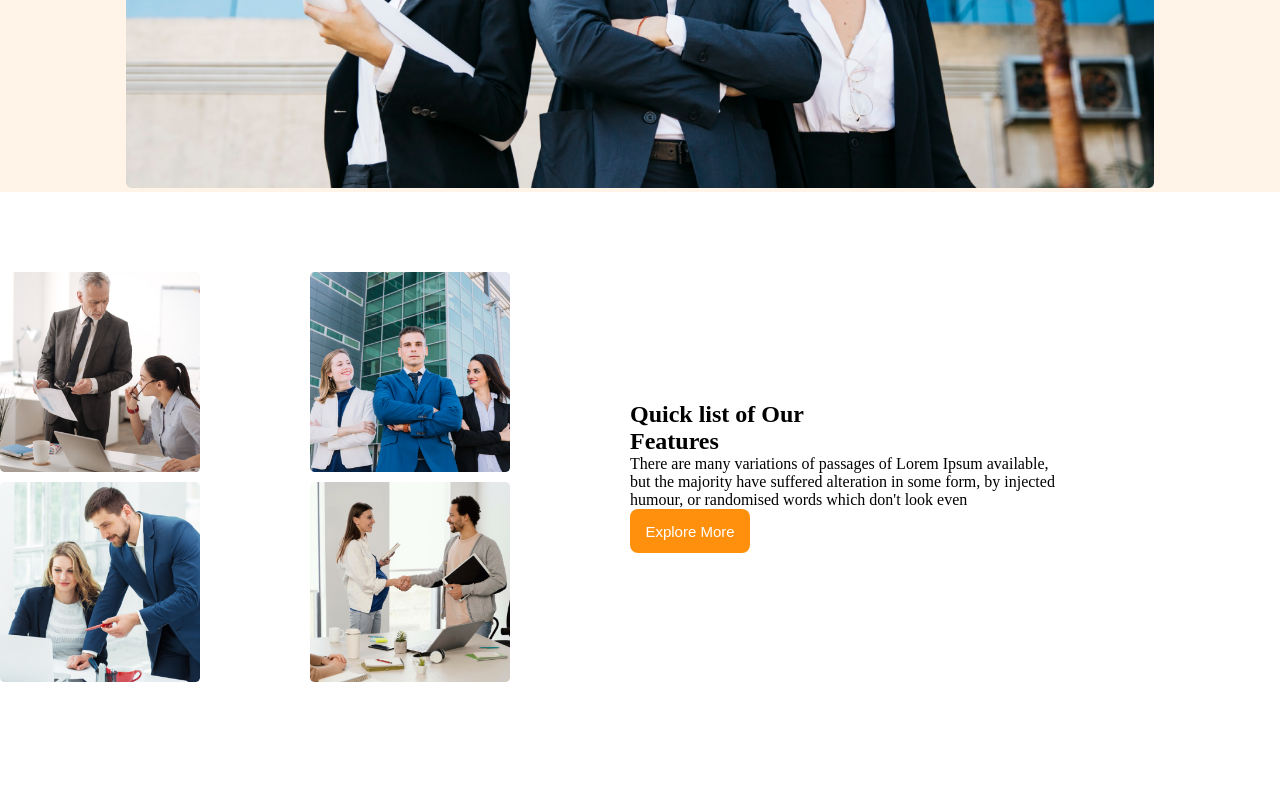
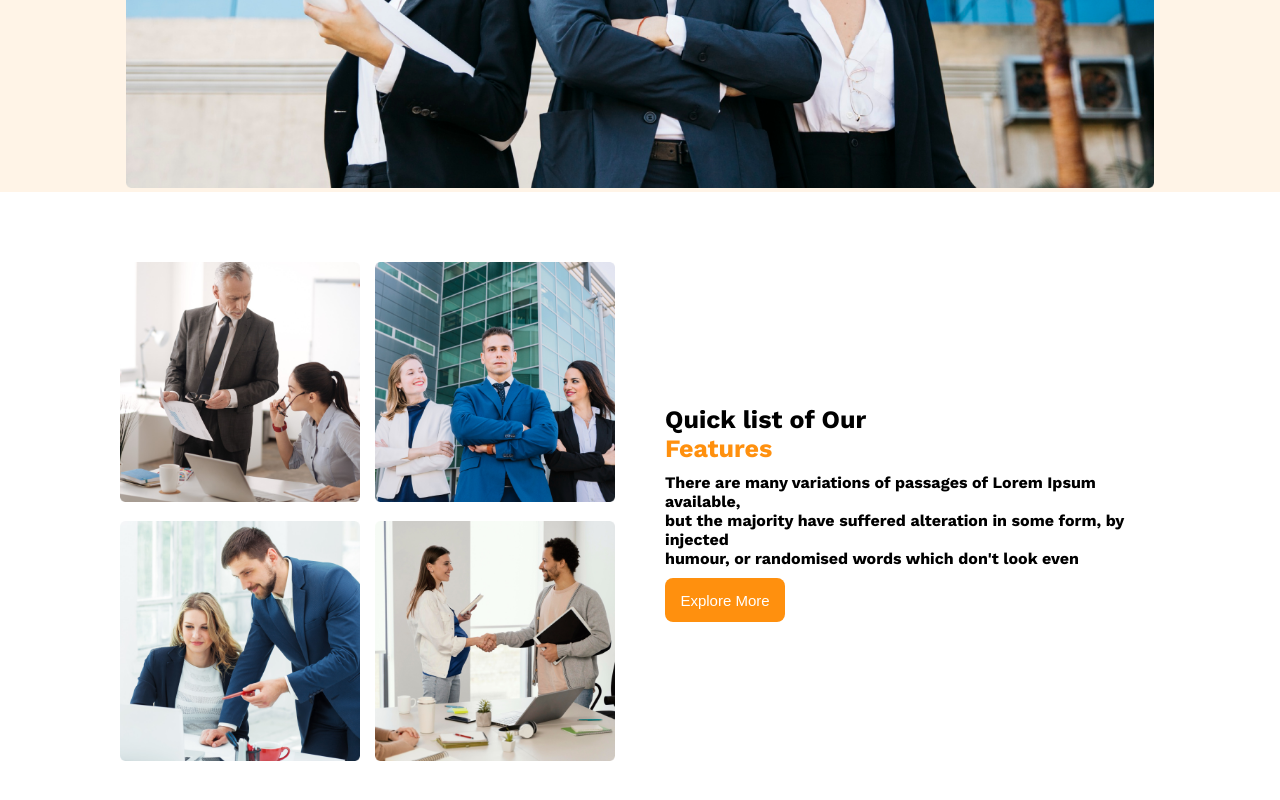
Before and after one commit to Rafsanfaruk/g3-architects-assignment, a plain HTML site: page index.html in a window 1280 px wide. Shown: the part 650-1450 px from the top of the page. Before the commit the page ends 1332 px from the top, so only its background shows below. Drawn offline with nearby package versions, Linux system fonts and the light colour scheme.

Commit message:
Banner-section

```diff
--- a/index.html
+++ b/index.html
@@ -36,13 +36,13 @@
     <main>
         <section class="team-member">
              <div class="team">
-                    <img src="./images/team1.png" alt="">
-                    <img src="./images/team2.png" alt="">
-                    <img src="./images/team3.png" alt="">
-                    <img src="./images/team4.png" alt="">
+                    <div><img src="./images/team1.png" alt=""></div>
+                    <div><img src="./images/team2.png" alt=""></div>
+                    <div><img src="./images/team3.png" alt=""></div>
+                    <div><img src="./images/team4.png" alt=""></div>
             </div>
             <div>
-                <h1 class="banner-text-1"><span>Quick list</span> of Our <br><span>Features</span></h1>
+                <h1 class="banner-text-1">Quick list of Our <br><span>Features</span></h1>
                 <p class="banner-text-2">There are many variations of passages of Lorem Ipsum available, <br>but the majority have suffered alteration in some form, by injected <br>humour, or randomised words which don't look even</p>
                 <button class="button-text">Explore More</button>
             </div>
--- a/styles.css
+++ b/styles.css
@@ -56,7 +56,7 @@ nav > ul {
     padding: 10px 0;
 
 }
-.section-text-2{
+.section-text-2, .banner-text-2{
     font-family: var(--primary-font);
     font-size: 16px;
     font-weight: 400px;
@@ -87,22 +87,27 @@ display: grid;
 grid-template-columns: repeat(2, 1fr);
 justify-content: center;
 align-items: center;
-gap: 20px;
-margin-top: 80px;
-margin-right: 40px;
+gap: 50px;
+padding: 70px 120px;
 
 padding: 0 auto;
 }
 .team{
     display: grid;
     grid-template-columns: repeat(2, 1fr);
-   gap: 10px;
-    justify-content:start;
+    gap: 15px;
+    justify-content:center;
 
 
 }
-.team img{
-    height: 200px;
-    width: 200px;
-
+.team div img{
+    width: 100%;
 }
+span {
+   color: #FF900E;
+}
+.banner-text-1{
+    font-family: var(--primary-font);
+    font-size: 25px;
+    font-weight: 500px;
+}
```
